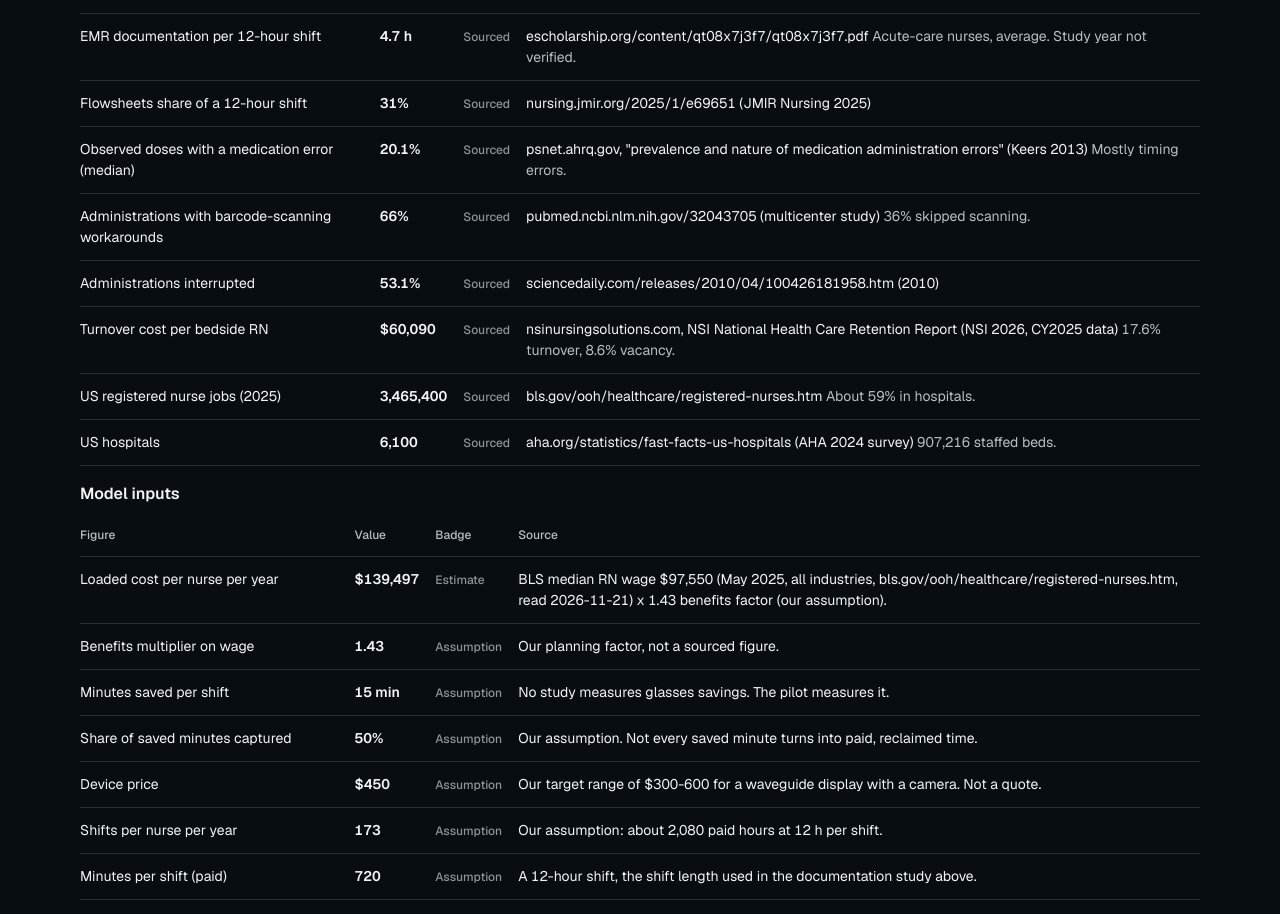
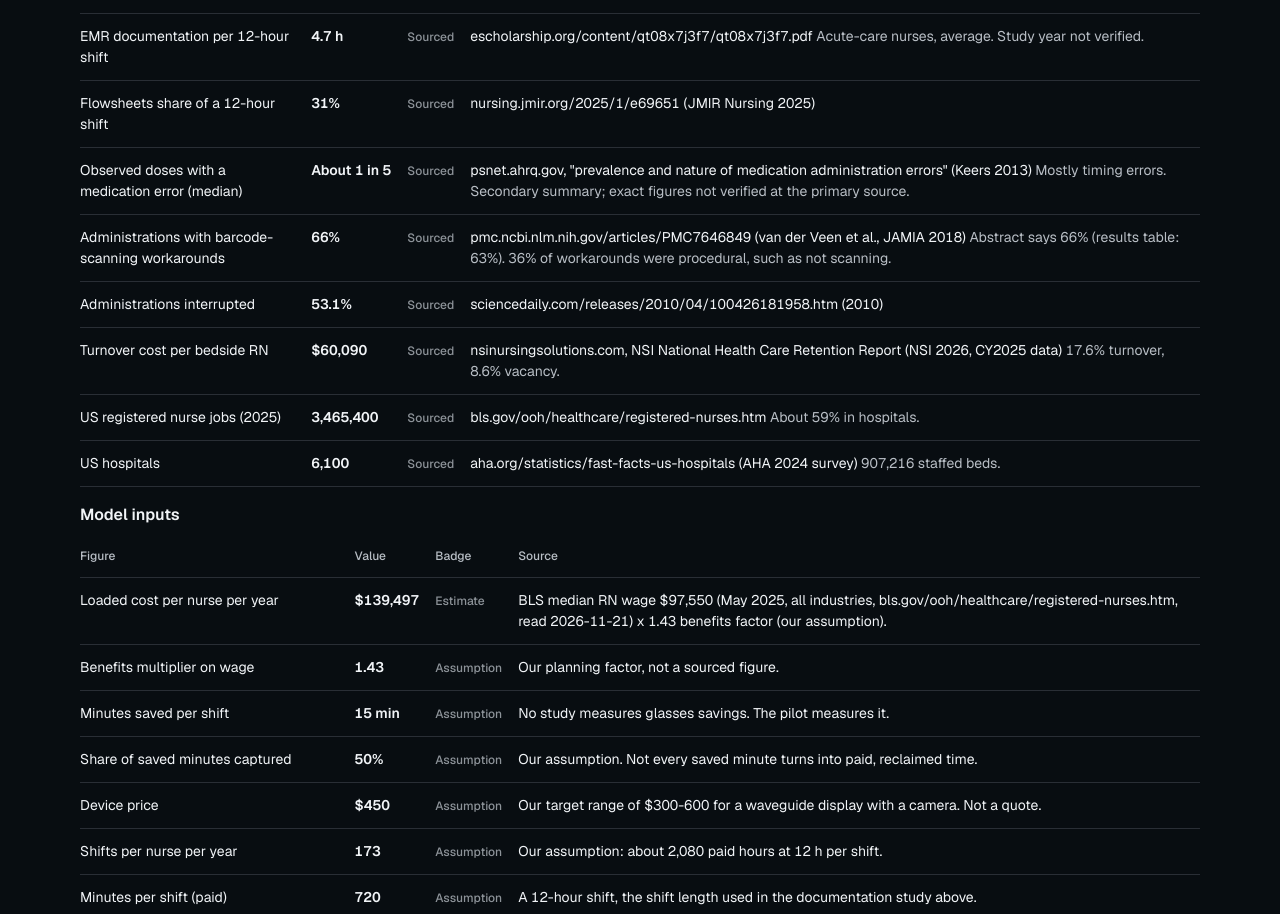
Before and after one commit to RahulModugula/worn-hackathon, a React (Vite) app: page /impact in a window 1280 px wide. Shown: the part 1945-2859 px from the top of the page. Built offline with nearby package versions, Linux system fonts and the light colour scheme.

Commit message:
Fix citations: van der Veen 2018 JAMIA for the 66% workaround figure, soften unverified Keers figures to one in five, mostly timing errors

```diff
--- a/scripts/build-decks.mjs
+++ b/scripts/build-decks.mjs
@@ -146,7 +146,7 @@ const deckB = {
   slides: [
     slide(`<div class="col"><div class="kicker">Worn Hackathon &middot; Seamless Handoff</div><h1>Why hospitals<br>buy M6</h1><p class="lead mut" style="margin-top:28px;max-width:960px">Bedside Glance turns a $300-600 display with a camera into a medication-safety and charting tool a nurse manager can justify.</p></div>`,
       ['One sentence: "A hospital buys nurse time and safety. We show the price point and the math at which a pair of glasses pays for itself."', 'Be explicit that every number on the next slides is sourced or labelled an assumption.'], ['3', '90'], 'Team Bedside Glance'),
-    slide(`<div class="kicker">The cost is already there</div><h2>Nurse time and safety are the budget.</h2><div class="grid g3" style="margin-top:6px"><div class="card"><div class="big" style="font-size:64px">66%</div><p>of administrations involved a workaround in barcode-scanning hospitals; 36% skipped scanning.</p><p class="cap">Multicenter study, pubmed 32043705</p></div><div class="card"><div class="big" style="font-size:64px">19.6%</div><p>median share of opportunities for error (8.0% excluding timing errors).</p><p class="cap">Keers et al., 2013, Ann Pharmacother, 91 observation studies</p></div><div class="card"><div class="big" style="font-size:64px">$60,090</div><p>to replace one bedside RN; 17.6% turnover, 8.6% vacancy.</p><p class="cap">NSI National Health Care Retention Report, 2026 (CY2025 data)</p></div></div><p class="src" style="margin-top:22px">Also: acute-care nurses averaged 4.7 h of EMR documentation per 12-h shift (study year not verified); flowsheets were 31% of a 12-h shift (JMIR Nursing, 2025). Published estimates, not our measurements.</p>`,
+    slide(`<div class="kicker">The cost is already there</div><h2>Nurse time and safety are the budget.</h2><div class="grid g3" style="margin-top:6px"><div class="card"><div class="big" style="font-size:64px">66%</div><p>of administrations involved a barcode-scanning workaround (63% in the results table); 36% of workarounds were procedural, such as not scanning.</p><p class="cap">van der Veen et al., JAMIA 2018, PMC7646849</p></div><div class="card"><div class="big" style="font-size:44px">About 1 in 5</div><p>observed doses had an error, mostly timing errors.</p><p class="cap">Keers et al., 2013, Ann Pharmacother (secondary summary)</p></div><div class="card"><div class="big" style="font-size:64px">$60,090</div><p>to replace one bedside RN; 17.6% turnover, 8.6% vacancy.</p><p class="cap">NSI National Health Care Retention Report, 2026 (CY2025 data)</p></div></div><p class="src" style="margin-top:22px">Also: acute-care nurses averaged 4.7 h of EMR documentation per 12-h shift (study year not verified); flowsheets were 31% of a 12-h shift (JMIR Nursing, 2025). Published estimates, not our measurements.</p>`,
       ['Who pays: the health system\'s nursing and quality budget. Buyer: nurse managers and CNOs. First unit: med-surg.', 'Every figure here is in docs/PITCH.md "Sourced numbers". Say "published estimate" if pushed. Do not claim our app reduces errors by any percentage.', 'Do not stack more numbers than this. Three cards, then move on.'], ['3', '90']),
     slide(`<div class="body"><div class="col"><div class="kicker">Why earlier headsets stalled</div><h2>Price, lock-in, no workflow.</h2><ul><li>Google Glass Enterprise ended in 2023.</li><li>HoloLens 2 was discontinued in 2024.</li><li>Most providers still use phones.</li></ul><p class="lead mint" style="margin-top:18px">A $2,500 headset needs about 25 minutes saved per shift. A $300-600 display needs far less.</p></div></div><p class="src">Sources: 9to5google, macrumors, hitconsultant (Augmedix CEO on phones); see docs/RESEARCH-MARKET.md notes. The 25-minute figure is our arithmetic from the break-even model on the next slide.</p>`,
       ['Why glasses and not a phone (expected question): the glasses win when both hands are busy, gloves are on, and the nurse is standing at the bed. The phone is the depth surface.', 'The pitch to MicroLumin: a waveguide display with a camera at roughly $300-600 is exactly the price point where a hospital says yes.', 'Do not claim hospital partners or logos.'], ['3']),
--- a/src/apps/bedside-glance/impact/sources.ts
+++ b/src/apps/bedside-glance/impact/sources.ts
@@ -33,18 +33,18 @@ export const PUBLISHED: Stat[] = [
   {
     id: 'medError',
     label: 'Observed doses with a medication error (median)',
-    value: '20.1%',
+    value: 'About 1 in 5',
     badge: 'SOURCED',
     source: 'psnet.ahrq.gov, "prevalence and nature of medication administration errors" (Keers 2013)',
-    note: 'Mostly timing errors.',
+    note: 'Mostly timing errors. Secondary summary; exact figures not verified at the primary source.',
   },
   {
     id: 'barcode',
     label: 'Administrations with barcode-scanning workarounds',
     value: '66%',
     badge: 'SOURCED',
-    source: 'pubmed.ncbi.nlm.nih.gov/32043705 (multicenter study)',
-    note: '36% skipped scanning.',
+    source: 'pmc.ncbi.nlm.nih.gov/articles/PMC7646849 (van der Veen et al., JAMIA 2018)',
+    note: 'Abstract says 66% (results table: 63%). 36% of workarounds were procedural, such as not scanning.',
   },
   {
     id: 'interrupted',
```
Also changed, not shown: 2 other files (tests, documents, lock files or other folders).
